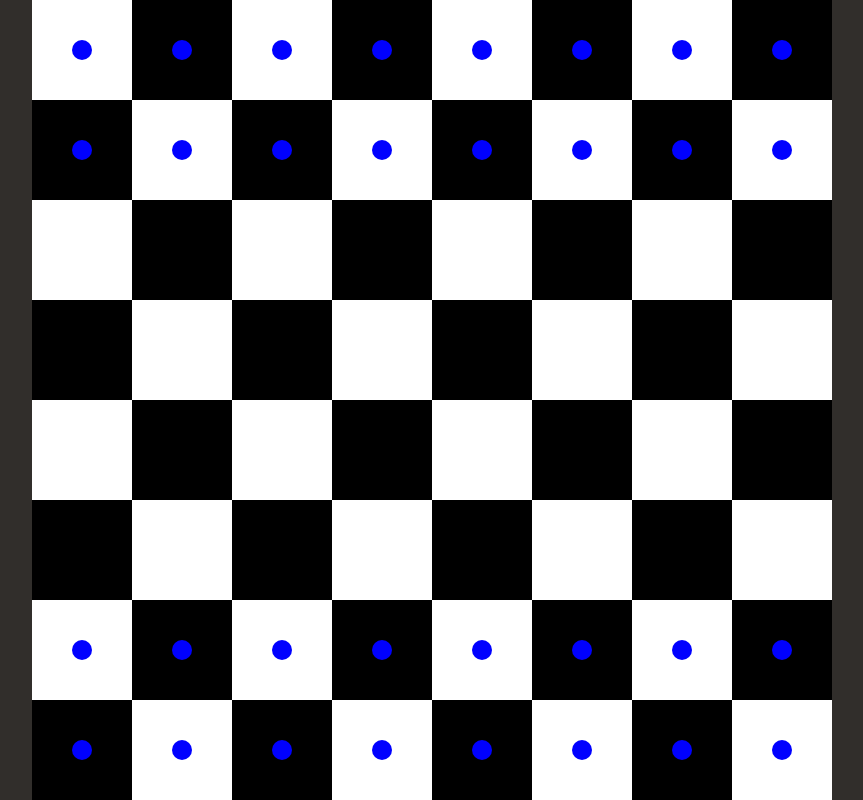
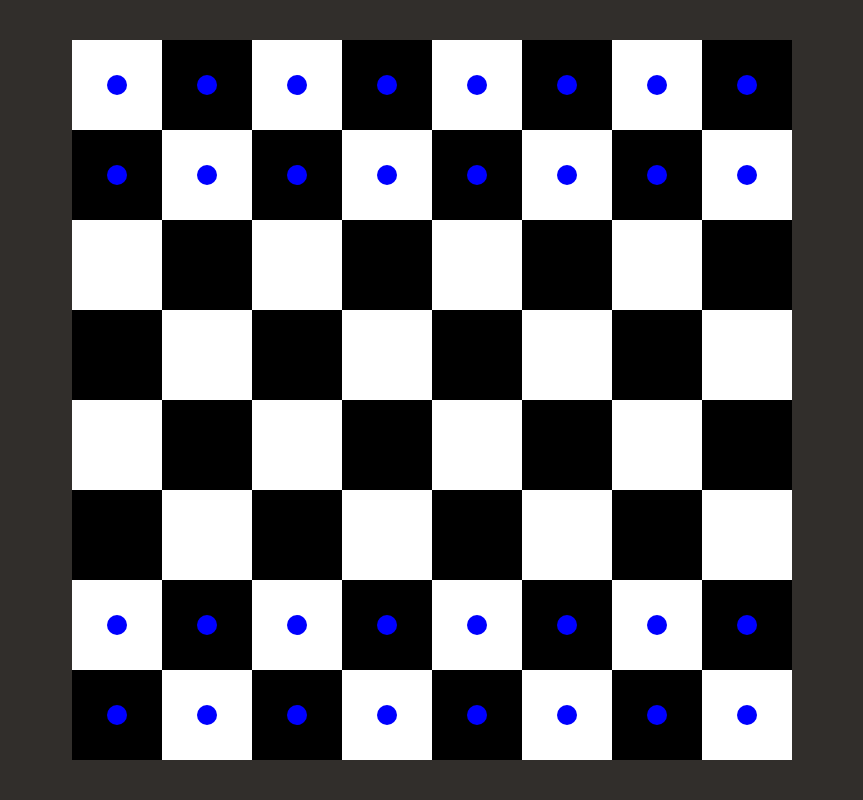
Before and after one commit to luislins/chess-react-ts, a React (Vite) app: page / in a window 1280 px wide. Shown: the whole page, without its empty margins (208-1071 px from the left). Built offline with nearby package versions, Linux system fonts and the light colour scheme.

Commit message:
ajuestes na altura/padding board

```diff
--- a/src/index.css
+++ b/src/index.css
@@ -6,32 +6,26 @@ body {
   overflow: hidden;
 }
 
-#root {
-  background-color: rgb(37, 36, 36);
-  height: 100%;
-  width: 100%;
-}
-
 .board-container {
   display: flex;
   justify-content: center;
   align-items: center;
+  background-color: #312e2b;
   height: 100vh;
-  background-color: #312e2b;
 }
 
 .board {
   background-color: blue;
-  height: 100vh;
-  width: 100vh;
+  height: 90vh;
+  width: 90vh;
   display: flex;
   flex-direction: row;
   flex-wrap: wrap;
 }
 
 .square {
-  height: 12.5vh;
-  width: 12.5vh;
+  height: 11.25vh;
+  width: 11.25vh;
   display: flex;
   align-items: center;
   justify-content: center;
```
